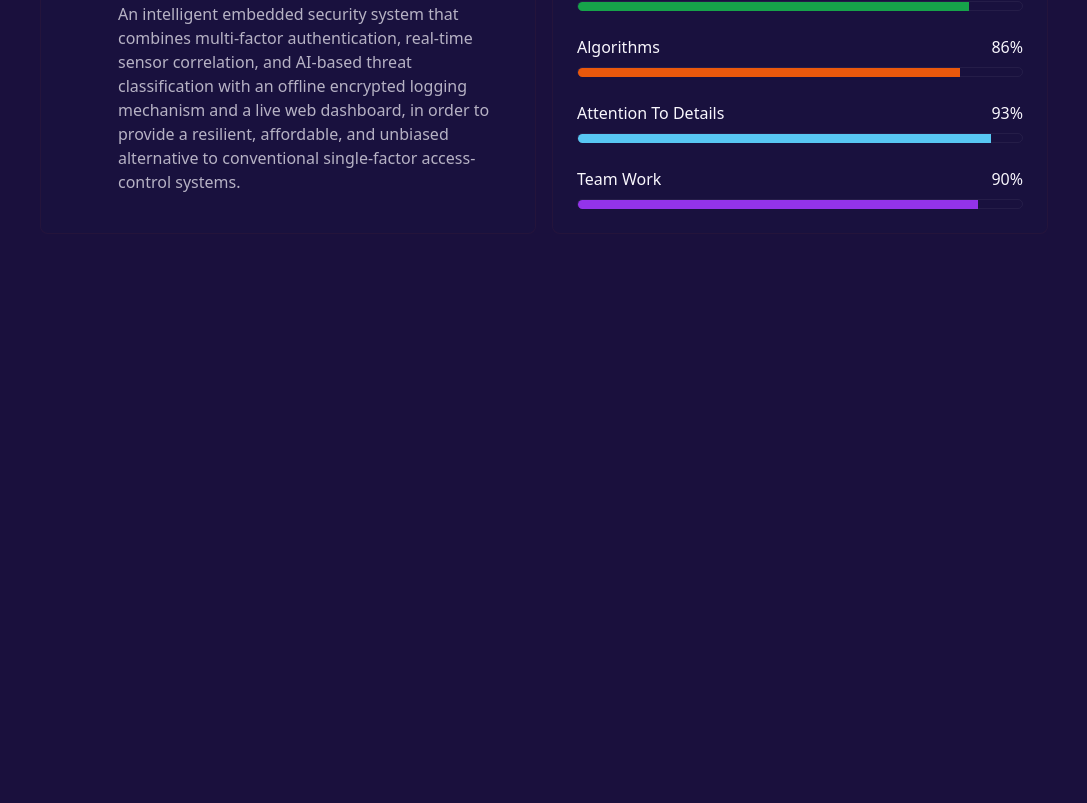
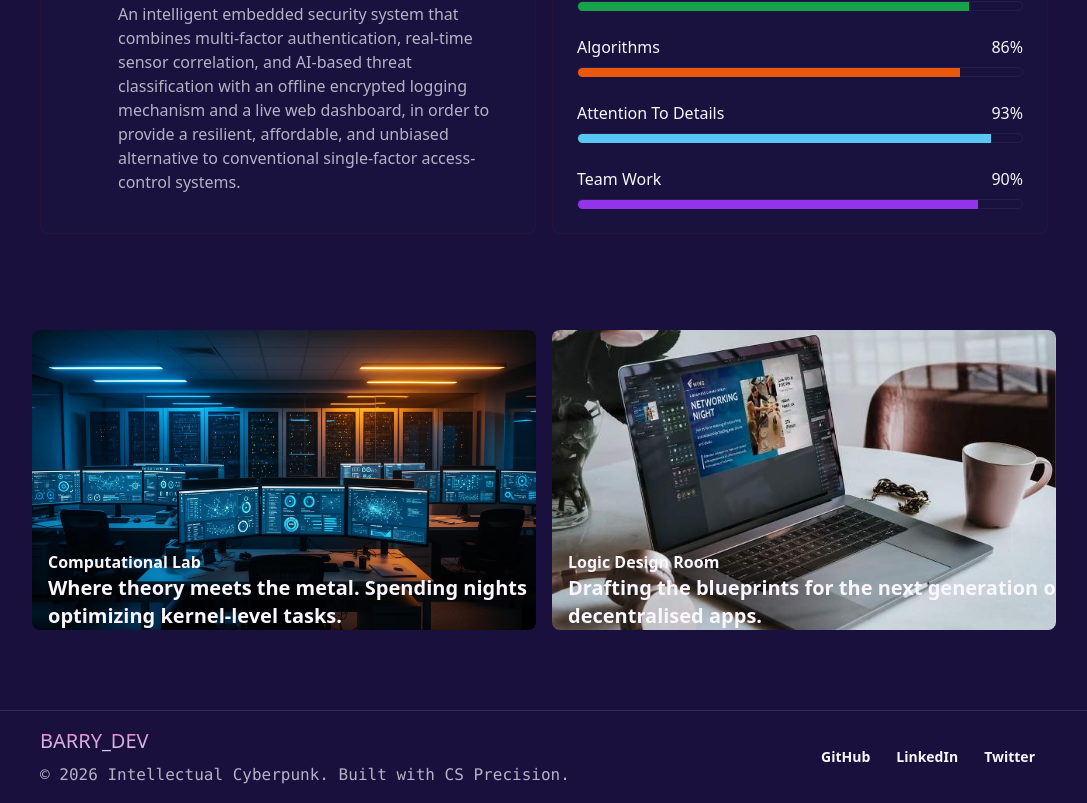
Before and after one commit to barrymomodouwurrie-165/main-portfolio, a React app in the folder Frontend/: page /about in a window 1280 px wide. Shown: the part 1023-1826 px from the top of the page, without its empty margins (96-1183 px from the left). Before the commit the page ends 1313 px from the top, so only its background shows below. Built offline with nearby package versions, Linux system fonts and the light colour scheme; the HTML template or start-up script is replaced by a standard one.

Commit message:
Added a two pictures for description and the Footer component to complete the About page.

```diff
--- a/Frontend/src/Pages/AboutPage.jsx
+++ b/Frontend/src/Pages/AboutPage.jsx
@@ -1,19 +1,38 @@
 import { FaGraduationCap } from "react-icons/fa";
 import Descriptions from "../Components/Descriptions";
 import Navbar from "../Components/Navbar";
+import library from "../assets/library.jpg"
+import computer from "../assets/computer.jpg"
+import Footer from "../Components/Footer";
 
 const AboutPage = () => {
+    const Projects = [
+      {
+        id: 1,
+        image: "library",
+        title: "Computational Lab",
+        subTitle:
+          "Where theory meets the metal. Spending nights optimizing kernel-level tasks.",
+      },
+      {
+        id: 2,
+        image: "computer",
+        title: "Logic Design Room",
+        subTitle:
+          "Drafting the blueprints for the next generation of decentralised apps.",
+      },
+    ];
   return (
     <div className="min-h-screen mx-auto pt-32 overflow-hidden">
       <Navbar />
       <div className=" max-w-5xl mx-auto flex flex-col gap-6 mt-4 mb-8">
         <div className="max-w-[250px] flex items-center justify-center gap-2 border border-orange-600/20 rounded-lg text-center py-2 bg-orange-600/5 text-orange-600 ">
           <FaGraduationCap />
-          <span>ACADEMIC ODESSEY</span>
+          <span>ACADEMIC ODYSSEY</span>
         </div>
         <div className="flex items-center font-bold">
           <span className="inline-block leading-[1.3] pb-1 animate-text-gradient bg-gradient-to-r from-[#b2a8fd] via-secondary to-[#c7d2fe] bg-[200%_auto] bg-clip-text text-4xl md:text-6xl text-transparent">
-            From Lab to Logic
+            From <i>Lab</i> to Logic
           </span>
         </div>
         <span className="max-w-[550px]">
@@ -23,6 +42,40 @@ const AboutPage = () => {
         </span>
       </div>
       <Descriptions />
+      <div className="max-w-5xl mx-auto grid grid-cols-1 md:grid-cols-2 gap-4 mt-10">
+        {Projects &&
+          Projects.map((project) => {
+            return (
+              <div
+                key={project.id}
+                className="h-[300px] overflow-hidden rounded-lg mb-20"
+              >
+                <img
+                  src={
+                    project.image == "library"
+                      ? library
+                      : computer
+                  }
+                  alt=""
+                  className="w-[100%] h-[300px] object-center transition-transform duration-300 ease-in-out hover:scale-105"
+                />
+                <div className="relative bottom-20 left-4">
+                  <div
+                    className={`rounded-md font-bold`}
+                  >
+                    {project.title}
+                  </div>
+                  <span
+                    className={`text-base md:text-xl font-bold`}
+                  >
+                    {project.subTitle}
+                  </span>
+                </div>
+              </div>
+            );
+          })}
+      </div>
+      <Footer/>
     </div>
   );
 };
```
Also changed, not shown: Frontend/src/assets/computer.jpg (added), Frontend/src/assets/library.jpg (added).
